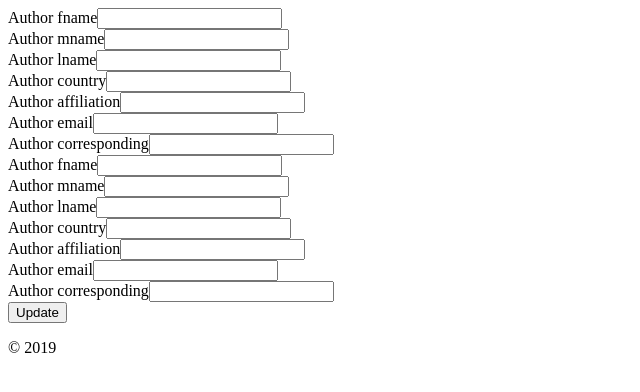
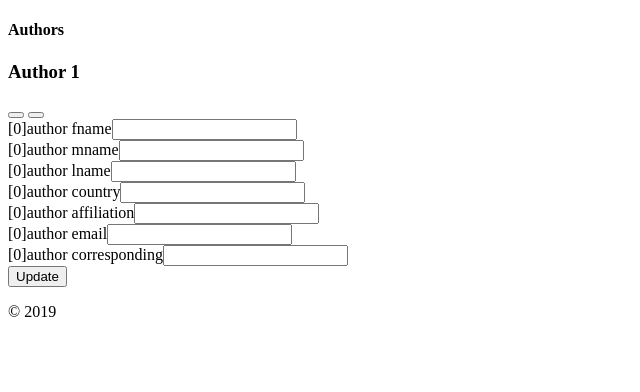
Before and after one commit to DEXDEVS/CCS, a Yii app: template frontend/views/authors/update.php in a window 1280 px wide. Shown: the top 392 px of the page, without its empty margins (0-640 px from the left). Run offline with PHP 8.4 and a stand-in for Yii, Linux system fonts and the light colour scheme; the template is opened without the code that fills it: most values are stand-ins (such as "Sample title", 1, 10 or a date in 2020); form fields are guessed from the names that the template uses; data that the repository does not hold is empty; some libraries are stand-ins or nearby versions.

Commit message:
add multiple authors usung dynamic form

```diff
--- a/composer.json
+++ b/composer.json
@@ -19,7 +19,8 @@
         "yiisoft/yii2-bootstrap": "~2.0.0",
         "yiisoft/yii2-swiftmailer": "~2.0.0 || ~2.1.0",
         "johnitvn/yii2-ajaxcrud": "*",
-        "2amigos/yii2-date-time-picker-widget": "~1.0"
+        "2amigos/yii2-date-time-picker-widget": "~1.0",
+        "wbraganca/yii2-dynamicform": "*"
     },
     "require-dev": {
         "yiisoft/yii2-debug": "~2.0.0",
--- a/frontend/views/authors/_form.php
+++ b/frontend/views/authors/_form.php
@@ -1,6 +1,7 @@
 <?php
 use yii\helpers\Html;
 use yii\widgets\ActiveForm;
+use wbraganca\dynamicform\DynamicFormWidget;
 
 /* @var $this yii\web\View */
 /* @var $model frontend\models\Authors */
@@ -9,86 +10,89 @@ use yii\widgets\ActiveForm;
 
 <div class="authors-form">
 
-    <?php $form = ActiveForm::begin();
-        foreach ($authors as $i => $author) {
-     ?>
+    <?php $form = ActiveForm::begin(['id' => 'dynamic-form']); ?>
+      <div class="row">
+        <div class="panel panel-default">
+        <div class="panel-heading"><h4><i class="glyphicon glyphicon-envelope"></i> Authors</h4></div>
+        <div class="panel-body">
+             <?php DynamicFormWidget::begin([
+                'widgetContainer' => 'dynamicform_wrapper', // required: only alphanumeric characters plus "_" [A-Za-z0-9_]
+                'widgetBody' => '.container-items', // required: css class selector
+                'widgetItem' => '.item', // required: css class
+                'limit' => 10, // the maximum times, an element can be cloned (default 999)
+                'min' => 1, // 0 or 1 (default 1)
+                'insertButton' => '.add-item', // css class
+                'deleteButton' => '.remove-item', // css class
+                'model' => $authors[0],
+                'formId' => 'dynamic-form',
+                'formFields' => [
+                    'author_fname',
+                    'author_mname',
+                    'author_lname',
+                    'author_country',
+                    'author_affiliation',
+                    'author_email',
+                    'author_corresponding',
+                ],
+            ]); ?>
 
-    <div class="row">
-        <div class="col-md-6">
-            <?= $form->field($author, 'author_fname')->textInput(['maxlength' => true]) ?>
+            <div class="container-items"><!-- widgetContainer -->
+            <?php foreach ($authors as $i => $author): ?>
+                <div class="item panel panel-default"><!-- widgetBody -->
+                    <div class="panel-heading">
+                        <h3 class="panel-title pull-left">Author <?php echo $i+1; ?></h3>
+                        <div class="pull-right">
+                            <button type="button" class="add-item btn btn-success btn-xs"><i class="glyphicon glyphicon-plus"></i></button>
+                            <button type="button" class="remove-item btn btn-danger btn-xs"><i class="glyphicon glyphicon-minus"></i></button>
+                        </div>
+                        <div class="clearfix"></div>
+                    </div>
+                    <div class="panel-body">
+                        <?php
+                            // necessary for update action.
+
+                        ?>
+                        <div class="row">
+                            <div class="col-sm-4">
+                                <?= $form->field($author, "[{$i}]author_fname")->textInput(['maxlength' => true]) ?>
+                            </div>
+                            <div class="col-sm-4">
+                                <?= $form->field($author, "[{$i}]author_mname")->textInput(['maxlength' => true]) ?>
+                            </div>
+                            <div class="col-sm-4">
+                                <?= $form->field($author, "[{$i}]author_lname")->textInput(['maxlength' => true]) ?>
+                            </div>
+                        </div><!-- .row -->
+                        <div class="row">
+                            <div class="col-sm-4">
+                                <?= $form->field($author, "[{$i}]author_country")->textInput(['maxlength' => true]) ?>
+                            </div>
+                            <div class="col-sm-4">
+                                <?= $form->field($author, "[{$i}]author_affiliation")->textInput(['maxlength' => true]) ?>
+                            </div>
+                            <div class="col-sm-4">
+                                <?= $form->field($author, "[{$i}]author_email")->textInput(['maxlength' => true]) ?>
+                            </div>
+                        </div><!-- .row -->
+                        <div class="row">
+                            <div class="col-md-4">
+                                <?= $form->field($author, "[{$i}]author_corresponding")->textInput(['maxlength' => true]) ?>
+                            </div>
+                        </div>
+                    </div>
+                </div>
+            <?php endforeach; ?>
+            </div>
+            <?php DynamicFormWidget::end(); ?>
         </div>
-        <div class="col-md-6">
-            <?= $form->field($author, 'author_mname')->textInput(['maxlength' => true]) ?>
         </div>
     </div>
 
-    <div class="row">
-        <div class="col-md-6">
-            <?= $form->field($author, 'author_lname')->textInput(['maxlength' => true]) ?>
-        </div>
-        <div class="col-md-6">
-             <?= $form->field($author, 'author_country')->textInput(['maxlength' => true]) ?>
-        </div>
-    </div>
-
-    <div class="row">
-        <div class="col-md-6">
-            <?= $form->field($author, 'author_affiliation')->textInput(['maxlength' => true]) ?>
-        </div>
-        <div class="col-md-6">
-            <?= $form->field($author, 'author_email')->textInput(['maxlength' => true]) ?>
-        </div>
-    </div>
-
-    <div class="row">
-        <div class="col-md-6">
-             <?= $form->field($author, 'author_corresponding')->textInput() ?>
-        </div>
-        <div class="col-md-6">
-
-        </div>
-    </div>
-
-    <div class="row">
-        <div class="col-md-6">
-            <?= $form->field($author, 'author_fname')->textInput(['maxlength' => true]) ?>
-        </div>
-        <div class="col-md-6">
-            <?= $form->field($author, 'author_mname')->textInput(['maxlength' => true]) ?>
-        </div>
-    </div>
-
-    <div class="row">
-        <div class="col-md-6">
-            <?= $form->field($author, 'author_lname')->textInput(['maxlength' => true]) ?>
-        </div>
-        <div class="col-md-6">
-             <?= $form->field($author, 'author_country')->textInput(['maxlength' => true]) ?>
-        </div>
-    </div>
-
-    <div class="row">
-        <div class="col-md-6">
-            <?= $form->field($author, 'author_affiliation')->textInput(['maxlength' => true]) ?>
-        </div>
-        <div class="col-md-6">
-            <?= $form->field($author, 'author_email')->textInput(['maxlength' => true]) ?>
-        </div>
-    </div>
-
-    <div class="row">
-        <div class="col-md-6">
-             <?= $form->field($author, 'author_corresponding')->textInput() ?>
-        </div>
-        <div class="col-md-6">
-
-        </div>
-    </div>
 	<?php if (!Yii::$app->request->isAjax){ ?>
 	  	<div class="form-group">
 	        <?= Html::submitButton($authors->isNewRecord ? 'Create' : 'Update', ['class' => $authors->isNewRecord ? 'btn btn-success' : 'btn btn-primary']) ?>
 	    </div>
-	<?php } }?>
+	<?php }?>
 
     <?php ActiveForm::end(); ?>
 
```
Also changed, not shown: frontend/controllers/AuthorsController.php (+39 -25 lines), frontend/models/Model.php (added, +43 -0 lines), 6 other files.
